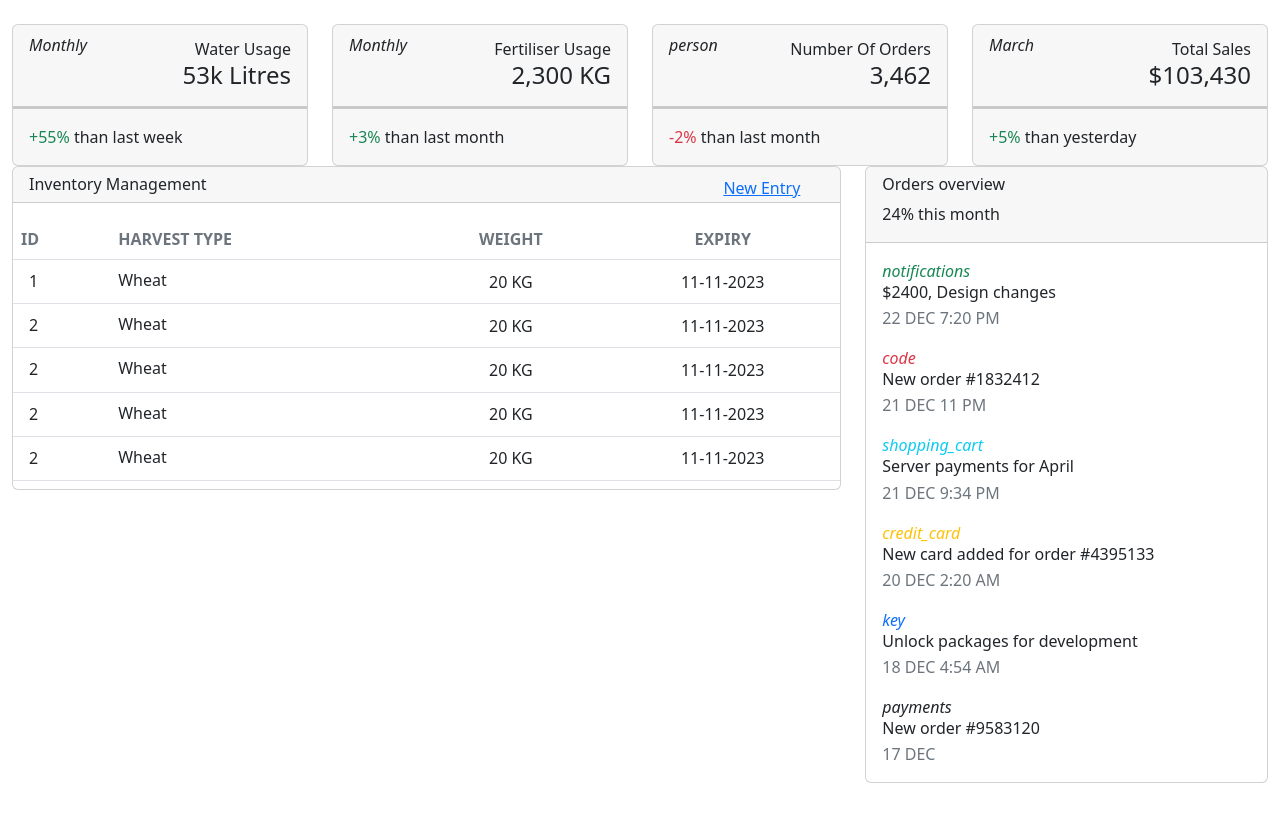
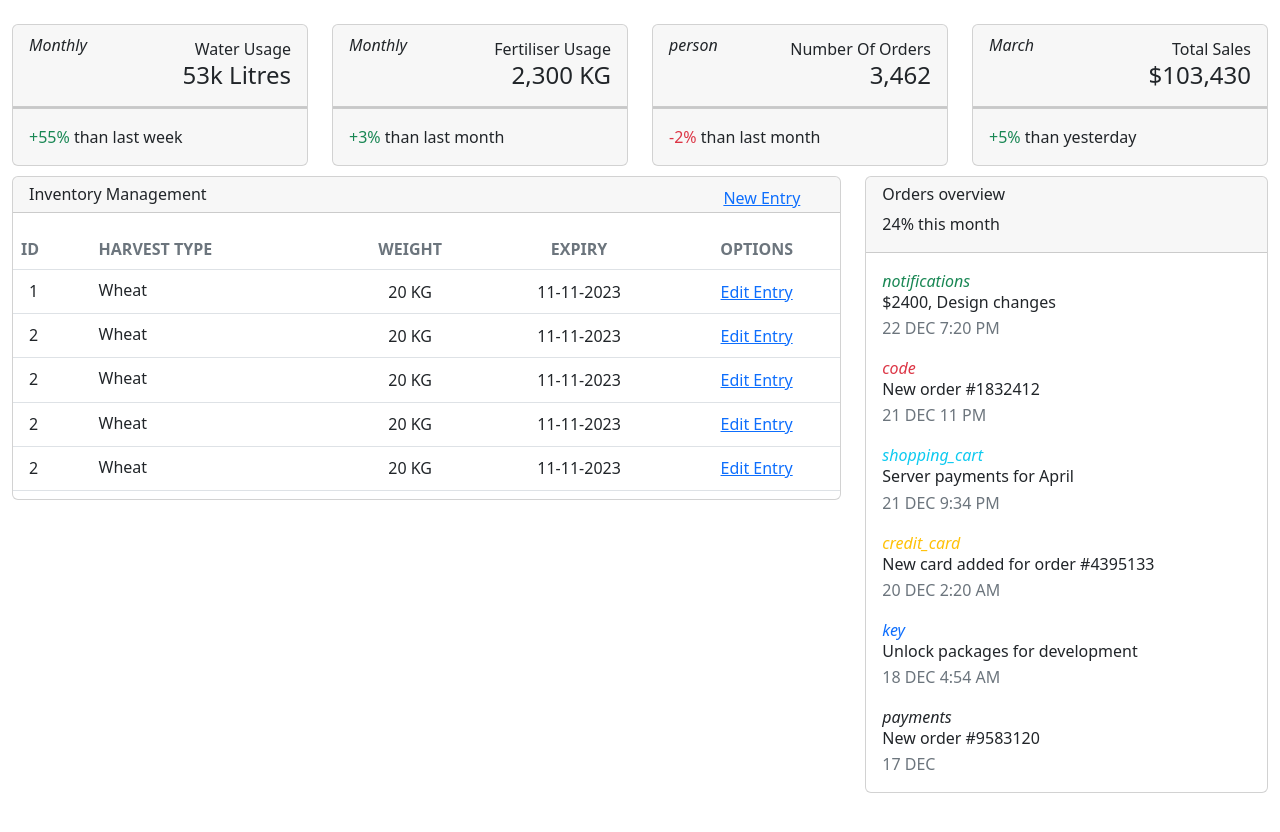
Before and after one commit to tanyipeng834/FreshGO, a Vue app in the folder client/: page /dashboard in a window 1280 px wide. Shown: the top 832 px of the page. Built offline with nearby package versions, Linux system fonts and the light colour scheme.

Commit message:
dashboard

```diff
--- a/client/src/views/Dashboard.vue
+++ b/client/src/views/Dashboard.vue
@@ -1,6 +1,6 @@
 <template>
     <div class="container-fluid py-4">
-      <div class="row">
+      <div class="row" style="margin-bottom: 10px;">
         <div class="col-xl-3 col-sm-6 mb-xl-0 mb-4">
           <div class="card">
             <div class="card-header p-3 pt-2">
@@ -82,9 +82,6 @@
                 <div class="col-lg-6 col-5 my-auto text-end">
                   <div class="dropdown float-lg-end pe-4">
                     <router-link to="/Entry">New Entry</router-link>
-                    <a class="cursor-pointer" id="dropdownTable" data-bs-toggle="dropdown" aria-expanded="false">
-                      <i class="fa fa-ellipsis-v text-secondary"></i>
-                    </a>
                   </div>
                 </div>
               </div>
@@ -98,6 +95,8 @@
                       <th class="text-uppercase text-secondary text-xxs font-weight-bolder opacity-7 ps-2">Harvest Type</th>
                       <th class="text-center text-uppercase text-secondary text-xxs font-weight-bolder opacity-7">Weight</th>
                       <th class="text-center text-uppercase text-secondary text-xxs font-weight-bolder opacity-7">Expiry</th>
+                      <th class="text-center text-uppercase text-secondary text-xxs font-weight-bolder opacity-7">options</th>
+
                     </tr>
                   </thead>
                   <tbody>
@@ -124,6 +123,7 @@
                           </div>
                         </div>
                       </td>
+                      <td class="align-middle text-center"><router-link to="/Entry">Edit Entry</router-link></td>
                     </tr>
                     <tr>
                       <td>
@@ -148,6 +148,7 @@
                           </div>
                         </div>
                       </td>
+                      <td class="align-middle text-center"><router-link to="/Entry">Edit Entry</router-link></td>
                     </tr>
                     <tr>
                       <td>
@@ -172,6 +173,7 @@
                           </div>
                         </div>
                       </td>
+                      <td class="align-middle text-center"><router-link to="/Entry">Edit Entry</router-link></td>
                     </tr>
                     <tr>
                       <td>
@@ -196,7 +198,9 @@
                           </div>
                         </div>
                       </td>
+                      <td class="align-middle text-center"><router-link to="/Entry">Edit Entry</router-link></td>
                     </tr>
+
                     <tr>
                       <td>
                         <div class="d-flex px-2 py-1">
@@ -213,13 +217,12 @@
                       </td>
                       <td class="align-middle">
                         <div class="progress-wrapper w-75 mx-auto">
-                          <div class="progress-info">
-                            <div class="progress-percentage text-center">
+                          <div class="progress-info text-center">
                               <span class="text-xs font-weight-bold text-left">11-11-2023</span>
-                            </div>
                           </div>
                         </div>
                       </td>
+                      <td class="align-middle text-center"><router-link to="/Entry">Edit Entry</router-link></td>
                     </tr>
                   </tbody>
                 </table>
```
